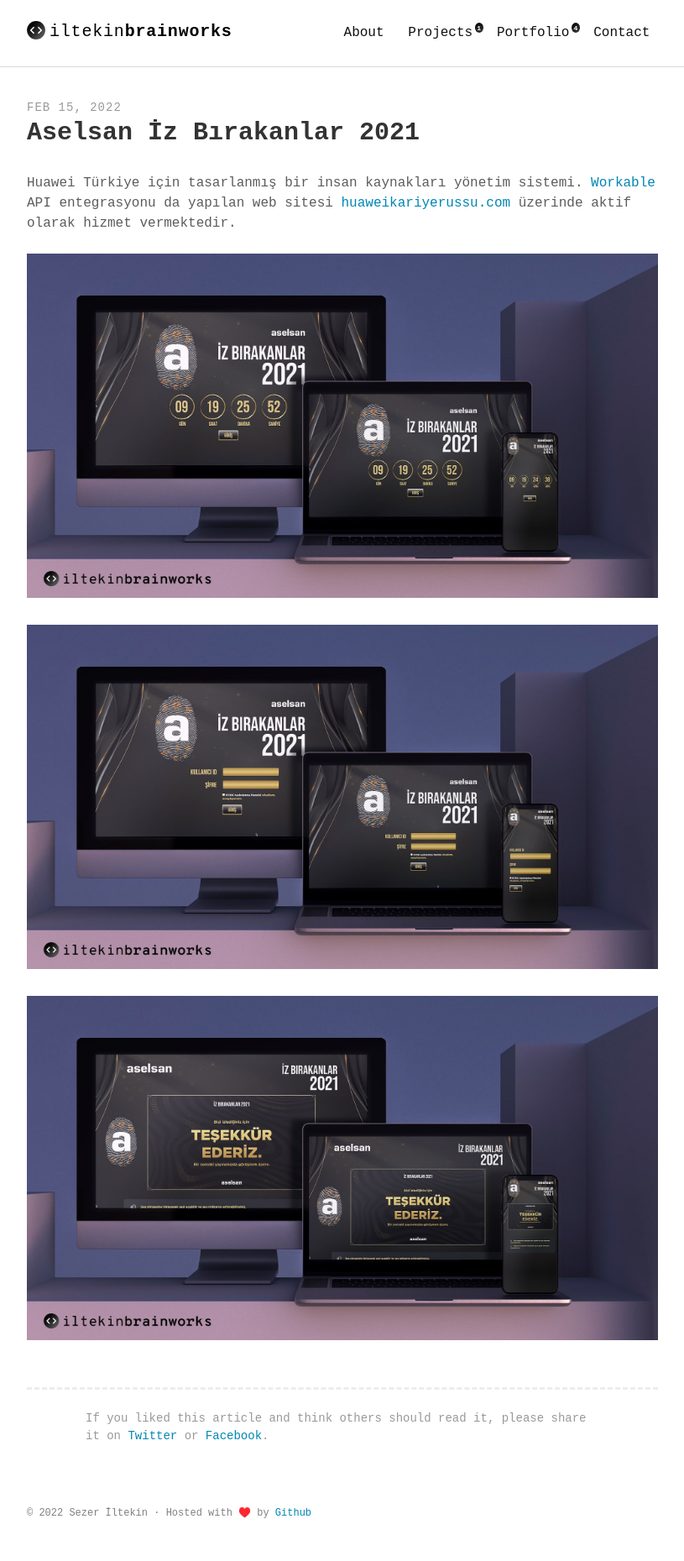
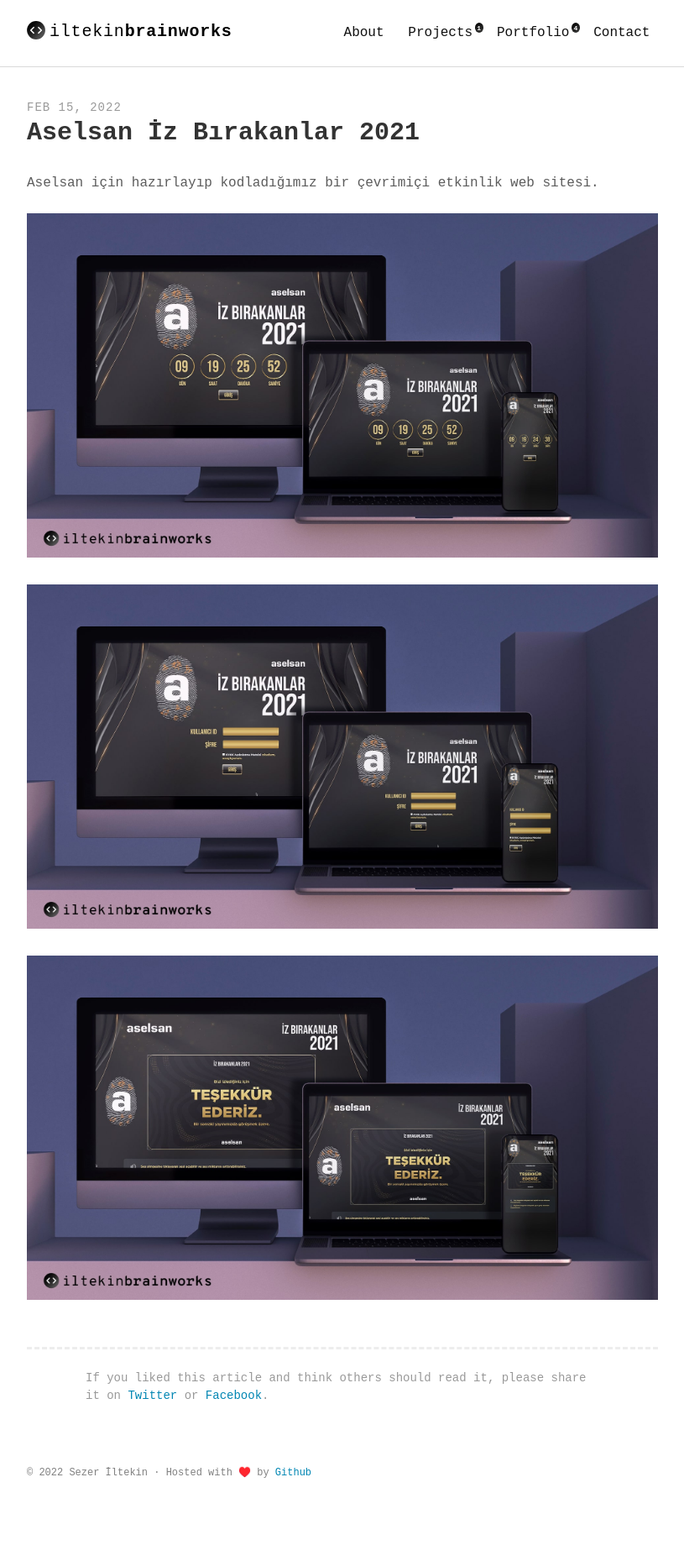
Before and after one commit to iltekin/iltekin.github.io, a Jekyll site: the page built from _portfolio/2022-02-15-aselsan-iz-birakanlar-2021.md, in a window 1280 px wide. Shown: the whole page at 84% size, without its empty margins (232-1047 px from the left). Built offline with Jekyll 4.4.1, drawn with Linux system fonts in a browser that asks for light colours; some web fonts are replaced; after the commit the page ends 1811 px from its top, so only the background shows below that.

Commit message:
new post

```diff
--- a/_portfolio/2022-02-15-aselsan-iz-birakanlar-2021.md
+++ b/_portfolio/2022-02-15-aselsan-iz-birakanlar-2021.md
@@ -7,7 +7,7 @@
 images: 004
 ---
 
-Huawei Türkiye için tasarlanmış bir insan kaynakları yönetim sistemi. [Workable](https://workable.com) API entegrasyonu da yapılan web sitesi [huaweikariyerussu.com](https://huaweikariyerussu.com) üzerinde aktif olarak hizmet vermektedir.
+Aselsan için hazırlayıp kodladığımız bir çevrimiçi etkinlik web sitesi.
 
 ![001](https://iltekin.com/portfolio/images/004/001.jpg)
 
```
